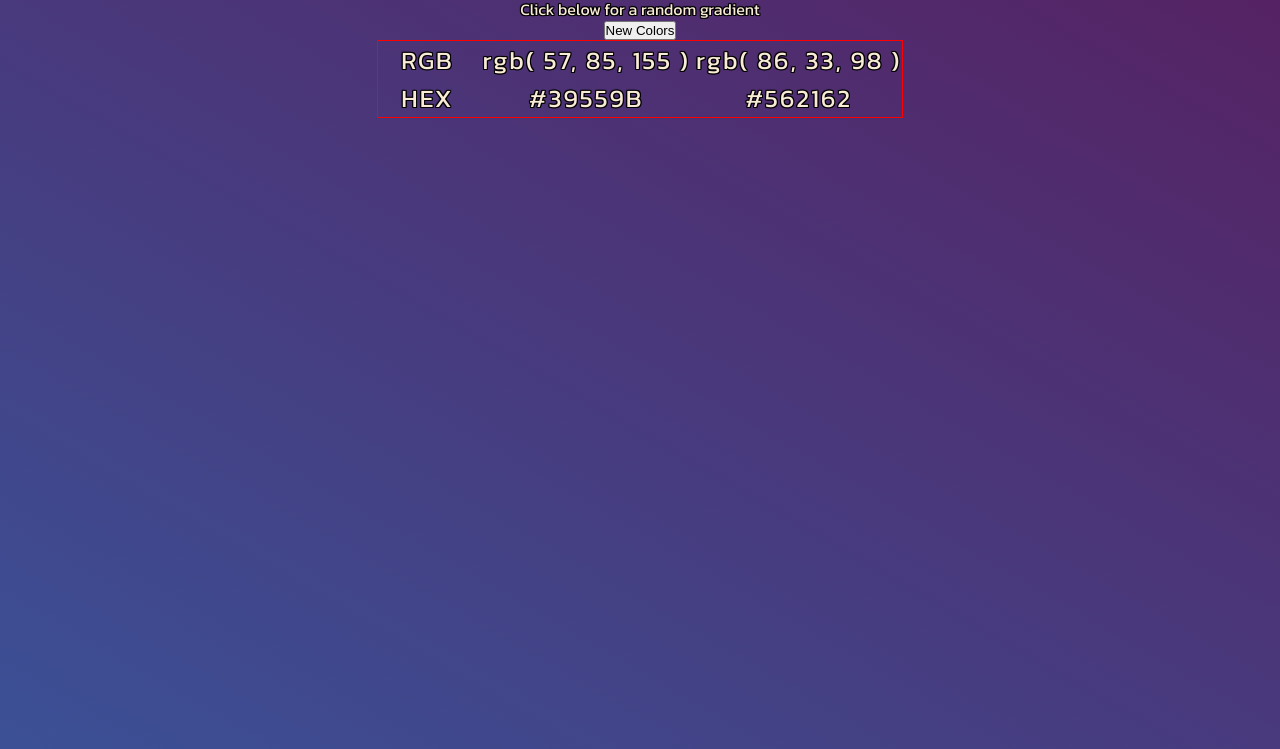
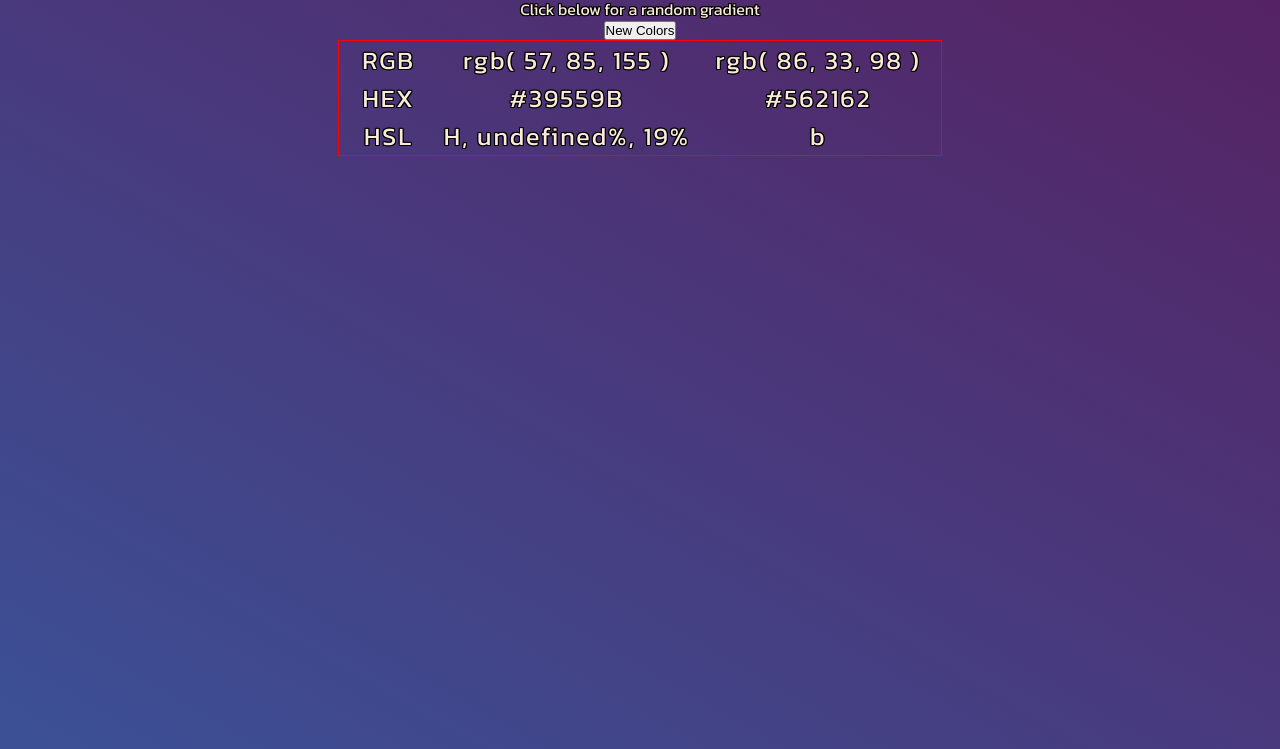
Before and after one commit to mbeckdev/background-generator, a plain HTML site: page index.html in a window 1280 px wide. Both pictures are taken after a click on the button "New Colors". Shown: the part 51-800 px from the top of the page. Drawn offline with Linux system fonts and the light colour scheme.

Commit message:
Start math functions for HSL - not complete yet

```diff
--- a/app.js
+++ b/app.js
@@ -99,6 +99,23 @@ function colors() {
         hex2R +
         hex2G +
         hex2B;
+
+
+
+    // // TRANSLATE COLORS FROM RGB TO HSL
+
+    // hsl1H = translateRGBtoHSL(rnd1R, rnd1G, rnd1B, 'H');
+    hsl1S = translateRGBtoHSL(rnd1R, rnd1G, rnd1B, 'S');
+    hsl1L = translateRGBtoHSL(rnd1R, rnd1G, rnd1B, 'L');
+
+    // hsl2H = translateRGBtoHSL(rnd2R, rnd2G, rnd2B, 'H');
+    // hsl2S = translateRGBtoHSL(rnd2R, rnd2G, rnd2B, 'S');
+    // hsl2L = translateRGBtoHSL(rnd2R, rnd2G, rnd2B, 'L');
+
+    document.getElementById('hsl-color1').innerHTML
+        //     = `${hsl1H}, ${hsl1S}, ${hsl1L}`;
+        = `H, ${hsl1S}%, ${hsl1L}%`;
+
 }
 
 function translateRGBtoHEX(rgbNumber) {
@@ -112,3 +129,41 @@ function translateRGBtoHEX(rgbNumber) {
     // NOW SET THE HEX NUMBERS
     return firstHexDigit + secondHexDigit;  //THIS IS A STRING
 }
+
+function translateRGBtoHSL(rndR, rndG, rndB, letter) {
+
+    let rPercent = rndR / 255;
+    let gPercent = rndG / 255;
+    let bPercent = rndB / 255;
+
+    let Cmax = Math.max(rPercent, gPercent, bPercent);
+    let Cmin = Math.min(rPercent, gPercent, bPercent);
+    let change = Cmax - Cmin;
+    let lightness = change / 2;
+
+    switch (letter) {
+        //         case 'H':
+        //             if (change == 0) {
+        //                 return 0;
+        //             } elseif(Cmax == rPercent) {
+        //                 return 60 * (((gPercent - bPercent) / change) % 6);
+        //             } elseif(Cmax == gPercent) {
+        //                 return 60 * (((bPercent - rPercent) / change) + 2);
+        //             } elseif(Cmax == bPercent) {
+        //                 return 60 * (((rPercent - gPercent) / change) + 4);
+        //             }
+        //             break;
+        // case 'S':
+        //     if (change == 0) {
+        //         return 0;
+        //     } else {
+        //         let test = change / (1 - Math.abs(change - 1));
+        //         return change / (1 - Math.abs(change - 1));
+        //     }
+        //     break;
+        case 'L':
+            return Math.floor(lightness * 100);
+            break;
+    }
+
+}
--- a/index.html
+++ b/index.html
@@ -20,6 +20,9 @@
         <div>HEX</div>
         <div id='hex-color1'>a</div>
         <div id='hex-color2'>b</div>
+        <div>HSL</div>
+        <div id='hsl-color1'>a</div>
+        <div id='hsl-color2'>b</div>
     </div>
     <h2 id='haha'>haha</h2>
 
```
